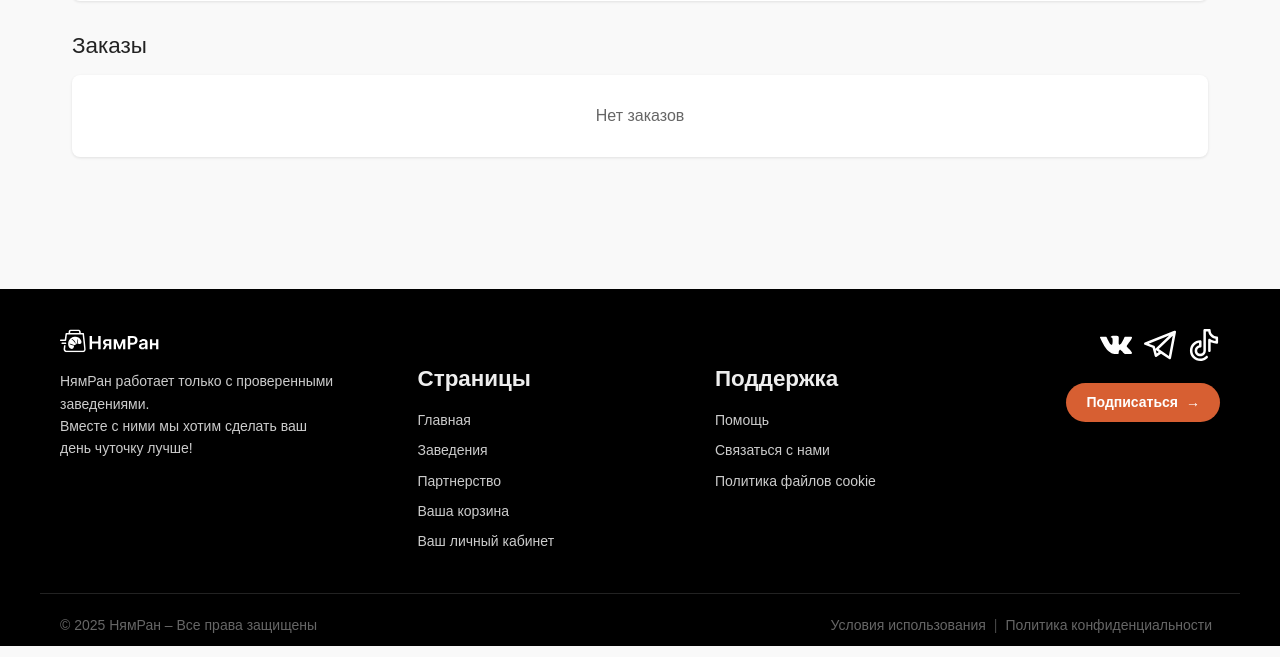
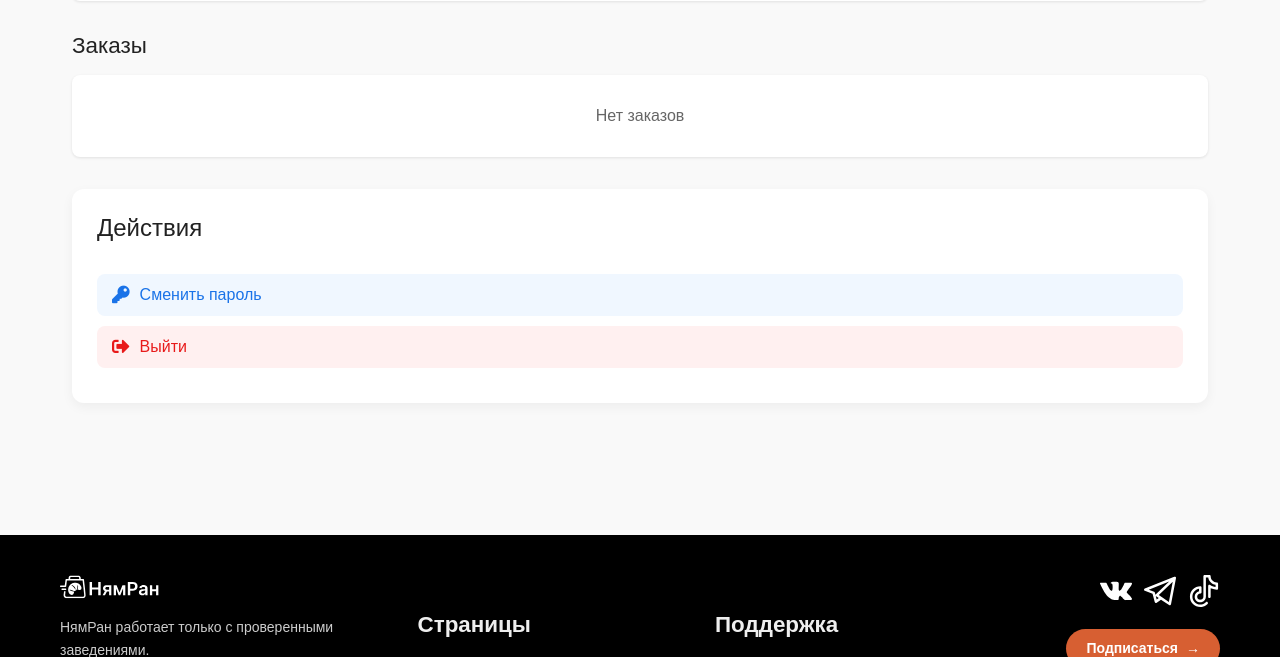
Before and after one commit to SSerov77/web-nyamrun, a Django app: page /users/manager/profile/ in a window 1280 px wide. Shown: the part 634-1291 px from the top of the page. Run offline with Django 5.2, Linux system fonts and the light colour scheme; a user stored in the database is signed in; tables that the repository leaves empty hold one stand-in row (values such as "Sample post"); parts of the project's set-up code (start-up, migrations or seed data) failed here and were passed over; some web fonts are replaced.

Commit message:
Added logout + change_pass in manager profile

```diff
--- a/nyamrun/static/css/users/profile_manager.css
+++ b/nyamrun/static/css/users/profile_manager.css
@@ -133,27 +133,6 @@ h4 {
     margin-bottom: 2rem;
 }
 
-/* Адаптивность */
-@media (max-width: 768px) {
-    .stats-grid {
-        grid-template-columns: 1fr;
-    }
-
-    .manager-dashboard {
-        padding: 1rem;
-    }
-
-    form {
-        flex-direction: column;
-        align-items: stretch;
-    }
-
-    form select,
-    form button {
-        width: 100%;
-    }
-}
-
 .manager-orders {
     max-width: 1000px;
     margin: 2rem auto;
@@ -262,3 +241,97 @@ form button:hover {
     padding: 2rem;
     color: #666;
 }
+
+/* Стили для кнопок действий */
+.actions-card {
+    display: flex;
+    flex-direction: column;
+    background: #fff;
+    border-radius: 12px;
+    padding: 25px;
+    box-shadow: 0 4px 12px rgba(0, 0, 0, 0.05);
+    margin-top: 32px;
+}
+
+.action-btn {
+    display: flex;
+    align-items: center;
+    padding: 12px 15px;
+    margin-bottom: 10px;
+    border-radius: 8px;
+    font-size: 1rem;
+    transition: all 0.3s ease;
+    width: 100%;
+    border: none;
+    cursor: pointer;
+    text-decoration: none !important;
+    text-align: left;
+}
+
+.action-btn i {
+    margin-right: 10px;
+    font-size: 1.1rem;
+}
+
+/* Конкретные стили для кнопок */
+.change-password {
+    background-color: #f0f7ff;
+    color: #1a73e8;
+}
+
+.change-password:hover {
+    background-color: #e1f0ff;
+    text-decoration: none !important;
+}
+
+/* Стили для формы выхода */
+.logout-form {
+    width: 100%;
+    margin: 0;
+    padding: 0;
+}
+
+.logout-form button {
+    width: 100%;
+    background-color: #fff0f0;
+    color: #e81a1a;
+    display: flex;
+    align-items: center;
+    padding: 12px 15px;
+    border: none;
+    border-radius: 8px;
+    font-size: 1rem;
+    cursor: pointer;
+    transition: all 0.3s;
+    text-decoration: none !important;
+}
+
+.logout-form button:hover {
+    background-color: #ffe1e1;
+    text-decoration: none !important;
+}
+
+.logout-form button i {
+    margin-right: 10px;
+}
+
+/* Адаптивность */
+@media (max-width: 768px) {
+    .stats-grid {
+        grid-template-columns: 1fr;
+    }
+
+    .manager-dashboard {
+        padding: 1rem;
+    }
+
+    form {
+        flex-direction: column;
+        align-items: stretch;
+    }
+
+    form select,
+    form button {
+        width: 100%;
+    }
+}
--- a/nyamrun/templates/users/profile_manager.html
+++ b/nyamrun/templates/users/profile_manager.html
@@ -107,6 +107,18 @@
       {% else %}
         <div class="empty-chart">Нет заказов</div>
       {% endif %}
+      <div class="actions-card">
+        <h2>Действия</h2>
+        <a href="{% url 'password_change' %}" class="action-btn change-password">
+          <i class="fas fa-key"></i> Сменить пароль
+        </a>
+        <form action="{% url 'logout' %}" method="post" class="logout-form">
+          {% csrf_token %}
+          <button type="submit" class="action-btn">
+            <i class="fas fa-sign-out-alt"></i> Выйти
+          </button>
+        </form>
+      </div>
     {% endif %}
   </div>
 
```
